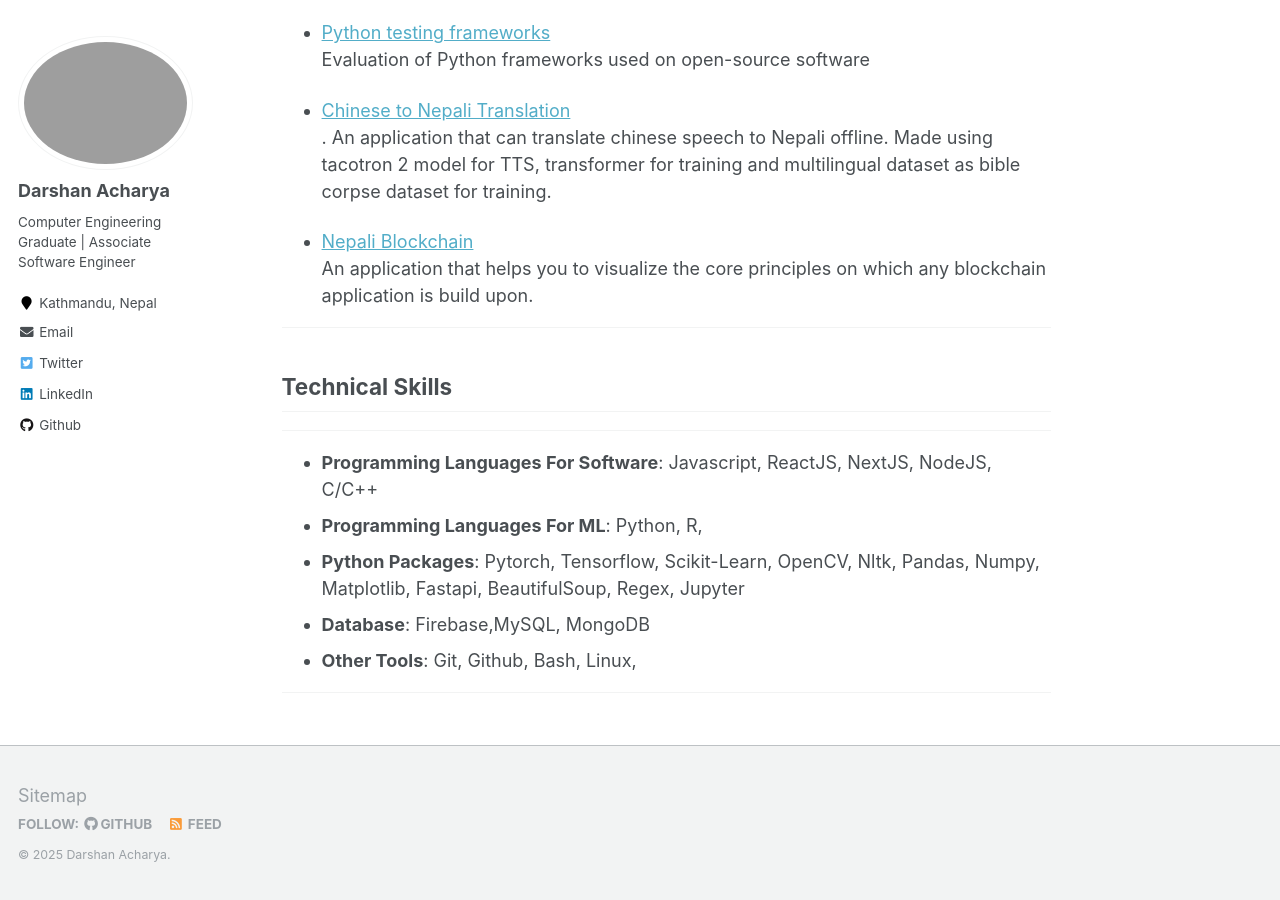
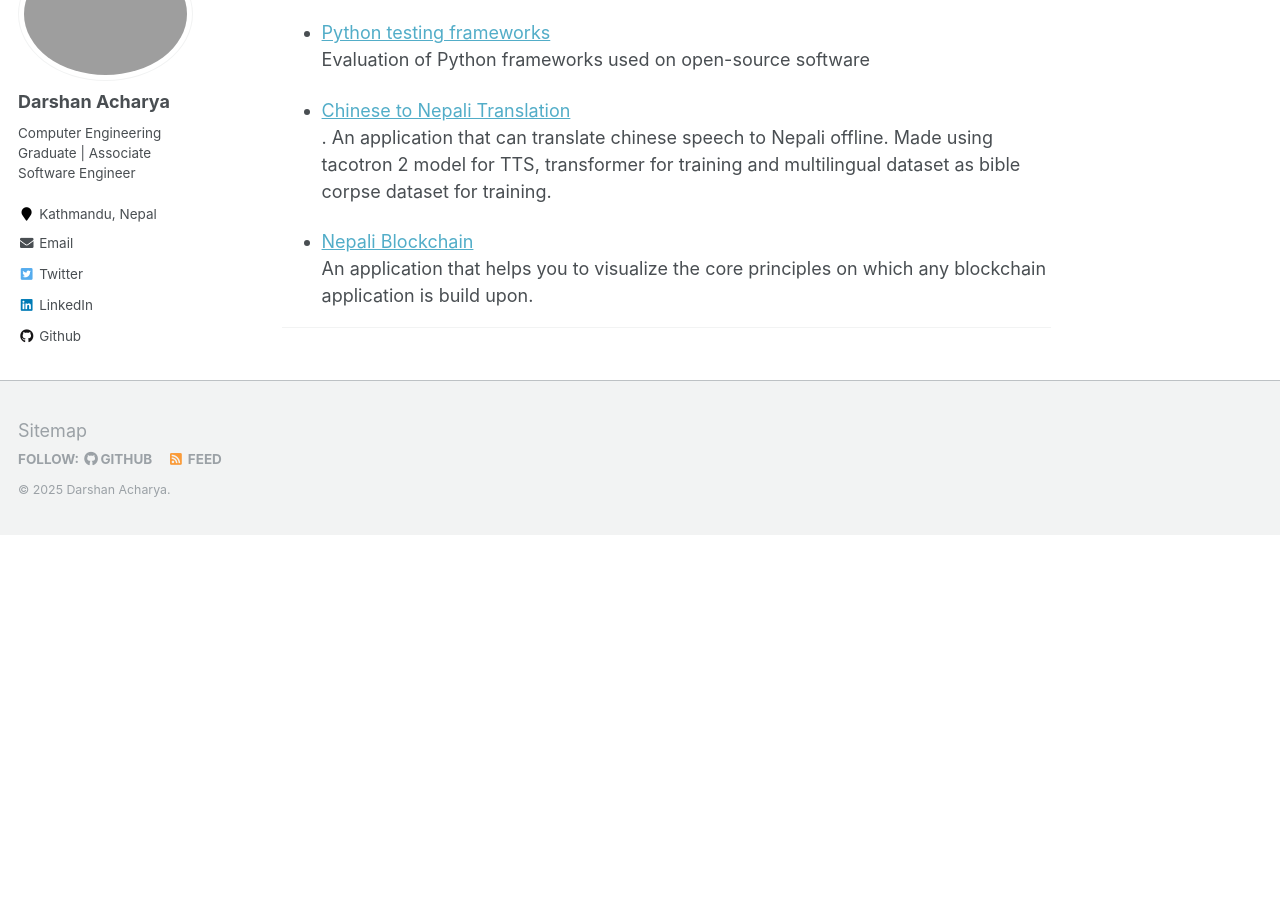
Before and after one commit to acharyadarshan/acharyadarshan.github.io, a Jekyll site: the page built from _pages/about.md, in a window 1280 px wide and 900 px high, scrolled down 3020 px. Built offline with Jekyll 4.4.1, drawn with Linux system fonts in a browser that asks for light colours; after the commit the page ends 3555 px from its top, so only the background shows below that.

Commit message:
edit technical section

```diff
--- a/_pages/about.md
+++ b/_pages/about.md
@@ -180,7 +180,7 @@
 
 --- -->
 
-## Technical Skills
+<!-- ## Technical Skills
 
 ---
 
@@ -190,4 +190,4 @@
 - **Database**: Firebase,MySQL, MongoDB
 - **Other Tools**: Git, Github, Bash, Linux,
 
----
+--- -->
```
